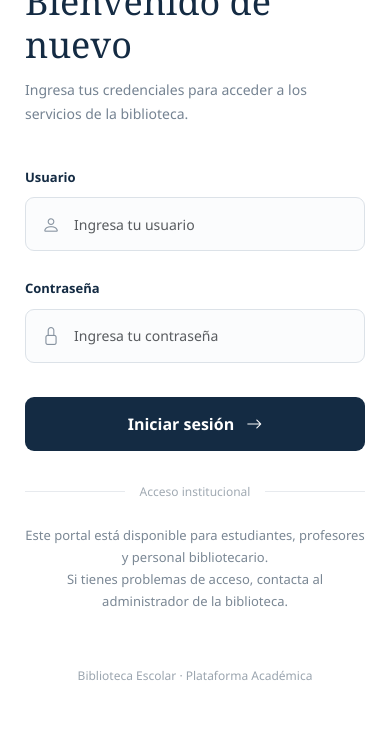
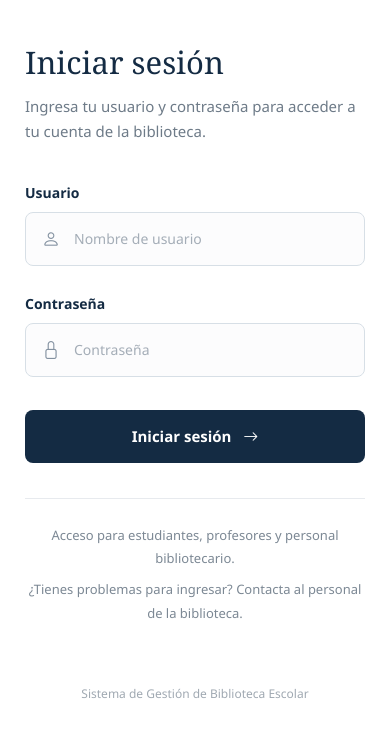
Before and after one commit to Ximenadiaz21/proyecto-final-is, a Django app: page /login/ in a window 390 px wide. Shown: the part 338-1086 px from the top of the page. Before the commit the page ends 1018 px from the top, so only its background shows below. Run offline with Django 5.2, Linux system fonts and the light colour scheme.

Commit message:
Diseño Login

```diff
--- a/templates/login.html
+++ b/templates/login.html
@@ -6,293 +6,259 @@
     <meta name="viewport" content="width=device-width, initial-scale=1.0">
     <title>Iniciar sesión | Biblioteca Escolar</title>
 
-    <!-- Bootstrap 5 -->
-    <link href="https://cdn.jsdelivr.net/npm/bootstrap@5.3.3/dist/css/bootstrap.min.css"
-          rel="stylesheet">
-
-    <!-- Iconos de Bootstrap -->
-    <link href="https://cdn.jsdelivr.net/npm/bootstrap-icons@1.11.3/font/bootstrap-icons.css"
-          rel="stylesheet">
+    <!-- Bootstrap -->
+    <link href="https://cdn.jsdelivr.net/npm/bootstrap@5.3.3/dist/css/bootstrap.min.css" rel="stylesheet">
+    <link href="https://cdn.jsdelivr.net/npm/bootstrap-icons@1.11.3/font/bootstrap-icons.css" rel="stylesheet">
 
     <style>
         :root {
             --azul: #142b43;
-            --azul-claro: #284b68;
+            --azul-secundario: #284b68;
             --dorado: #c5a16b;
-            --fondo: #f5f6f7;
-            --texto: #273747;
-        }
-
-        * {
-            box-sizing: border-box;
+            --gris: #6e7b88;
         }
 
         body {
             margin: 0;
             min-height: 100vh;
-            background-color: var(--fondo);
             font-family: "Segoe UI", Arial, sans-serif;
-            color: var(--texto);
+            background-color: #ffffff;
+            color: #273747;
         }
 
-        .login-layout {
+        .login-container {
             display: flex;
             min-height: 100vh;
         }
 
-        /* Lado izquierdo: bienvenida */
-        .welcome-panel {
+        /* Sección izquierda */
+        .imagen-container {
             width: 52%;
-            position: relative;
+            padding: 50px 60px;
             display: flex;
             flex-direction: column;
             justify-content: space-between;
-            padding: 55px 65px;
+            color: white;
+
             background:
                 linear-gradient(
                     rgba(13, 35, 55, 0.78),
                     rgba(13, 35, 55, 0.86)
                 ),
                 url("https://images.unsplash.com/photo-1507842217343-583bb7270b66?auto=format&fit=crop&w=1600&q=85");
+
             background-size: cover;
             background-position: center;
-            color: white;
         }
 
-        .brand {
+        .logo-biblioteca {
             display: flex;
             align-items: center;
             gap: 14px;
         }
 
-        .brand-icon {
+        .logo-icono {
+            width: 48px;
+            height: 48px;
+            border: 1px solid rgba(255, 255, 255, 0.5);
+            border-radius: 10px;
             display: flex;
+            justify-content: center;
             align-items: center;
-            justify-content: center;
-            width: 52px;
-            height: 52px;
-            border: 1px solid rgba(255,255,255,0.5);
-            border-radius: 12px;
-            font-size: 26px;
+            font-size: 24px;
             color: var(--dorado);
         }
 
-        .brand-name {
-            font-size: 19px;
-            font-weight: 700;
-            letter-spacing: 1px;
+        .logo-texto {
+            font-size: 21px;
+            font-weight: 600;
+            letter-spacing: 0.5px;
         }
 
-        .brand-subtitle {
-            font-size: 12px;
-            letter-spacing: 2px;
-            opacity: 0.75;
+        .bienvenida {
+            max-width: 500px;
         }
 
-        .welcome-content {
-            max-width: 510px;
+        .bienvenida h1 {
+            font-family: Georgia, "Times New Roman", serif;
+            font-size: 52px;
+            font-weight: 400;
+            line-height: 1.2;
+            margin-bottom: 25px;
         }
 
-        .welcome-label {
-            color: #e7c89a;
-            text-transform: uppercase;
-            letter-spacing: 3px;
-            font-size: 12px;
-            font-weight: 600;
-            margin-bottom: 24px;
+        .linea-dorada {
+            width: 55px;
+            height: 3px;
+            background-color: var(--dorado);
+            margin-bottom: 25px;
         }
 
-        .welcome-content h1 {
-            font-family: Georgia, "Times New Roman", serif;
-            font-size: clamp(38px, 4vw, 58px);
-            line-height: 1.15;
-            margin-bottom: 24px;
+        .bienvenida p {
+            font-size: 16px;
+            line-height: 1.9;
+            color: rgba(255, 255, 255, 0.85);
         }
 
-        .welcome-content p {
-            color: rgba(255,255,255,0.82);
-            line-height: 1.8;
-            font-size: 16px;
-            max-width: 430px;
+        .pie-imagen {
+            font-size: 12px;
+            color: rgba(255, 255, 255, 0.65);
         }
 
-        .gold-line {
-            width: 65px;
-            height: 3px;
-            background: var(--dorado);
-            margin-bottom: 28px;
-        }
-
-        .welcome-footer {
-            font-size: 13px;
-            opacity: 0.75;
-        }
-
-        /* Lado derecho: formulario */
-        .form-panel {
+        /* Sección derecha */
+        .formulario-container {
             width: 48%;
             display: flex;
             align-items: center;
             justify-content: center;
-            padding: 55px;
-            background: #ffffff;
+            padding: 50px;
         }
 
-        .form-content {
+        .formulario {
             width: 100%;
-            max-width: 410px;
+            max-width: 400px;
         }
 
-        .form-heading {
-            margin-bottom: 38px;
-        }
-
-        .form-heading .small-label {
-            color: #9b7950;
-            font-size: 12px;
-            letter-spacing: 2px;
-            text-transform: uppercase;
-            font-weight: 700;
-        }
-
-        .form-heading h2 {
-            color: var(--azul);
+        .formulario h2 {
             font-family: Georgia, "Times New Roman", serif;
             font-size: 36px;
-            margin-top: 13px;
+            color: var(--azul);
             margin-bottom: 12px;
         }
 
-        .form-heading p {
-            color: #758392;
-            font-size: 14px;
+        .subtitulo {
+            font-size: 15px;
+            color: var(--gris);
             line-height: 1.7;
+            margin-bottom: 35px;
         }
 
         .form-label {
+            font-size: 14px;
+            font-weight: 600;
             color: var(--azul);
-            font-weight: 600;
-            font-size: 13px;
-            margin-bottom: 10px;
+            margin-bottom: 9px;
         }
 
-        .input-wrapper {
+        .campo {
             position: relative;
+            margin-bottom: 25px;
         }
 
-        .input-wrapper > i {
+        .campo i {
             position: absolute;
             top: 50%;
             left: 17px;
             transform: translateY(-50%);
-            color: #8793a0;
             font-size: 18px;
+            color: #8391a0;
         }
 
         .form-control {
             height: 54px;
-            padding: 12px 15px 12px 48px;
-            border: 1px solid #dce2e8;
-            border-radius: 9px;
-            background: #fbfcfd;
+            padding-left: 48px;
+            border: 1px solid #d7dfe6;
+            border-radius: 8px;
+            background-color: #fcfcfd;
             font-size: 14px;
         }
 
-        .form-control:focus {
-            border-color: var(--azul-claro);
-            box-shadow: 0 0 0 3px rgba(40,75,104,0.12);
+        .form-control::placeholder {
+            color: #a4adb7;
         }
 
-        .btn-login {
-            width: 100%;
-            height: 54px;
-            margin-top: 10px;
-            color: white;
-            background: var(--azul);
-            border: none;
-            border-radius: 9px;
-            font-weight: 600;
-            transition: background 0.2s;
+        .form-control:focus {
+            border-color: var(--azul-secundario);
+            box-shadow: 0 0 0 3px rgba(40, 75, 104, 0.1);
         }
 
-        .btn-login:hover {
-            background: var(--azul-claro);
+        .boton-login {
+            width: 100%;
+            height: 53px;
+            margin-top: 8px;
+            border: none;
+            border-radius: 8px;
+            background-color: var(--azul);
             color: white;
+            font-size: 15px;
+            font-weight: 600;
+            transition: background-color 0.2s;
         }
 
-        .form-divider {
-            display: flex;
-            align-items: center;
-            gap: 15px;
-            margin: 32px 0 23px;
-            color: #a1aab3;
+        .boton-login:hover {
+            background-color: var(--azul-secundario);
+        }
+
+        .informacion {
+            border-top: 1px solid #e7eaee;
+            margin-top: 35px;
+            padding-top: 25px;
+            text-align: center;
+        }
+
+        .informacion p {
+            font-size: 13px;
+            line-height: 1.8;
+            color: #7c8894;
+            margin-bottom: 0;
+        }
+
+        .pie-formulario {
+            margin-top: 60px;
+            text-align: center;
+            color: #a0a9b2;
             font-size: 12px;
         }
 
-        .form-divider::before,
-        .form-divider::after {
-            content: "";
-            flex: 1;
-            height: 1px;
-            background: #e7eaee;
-        }
-
-        .help-text {
-            text-align: center;
-            color: #7a8794;
-            font-size: 13px;
-            line-height: 1.7;
-        }
-
-        .form-footer {
-            text-align: center;
-            margin-top: 55px;
-            font-size: 12px;
-            color: #9ba5af;
-        }
-
+        /* Adaptación a tablet y celular */
         @media (max-width: 900px) {
-            .welcome-panel {
+            .imagen-container {
                 width: 43%;
                 padding: 35px;
             }
 
-            .form-panel {
+            .formulario-container {
                 width: 57%;
                 padding: 35px;
+            }
+
+            .bienvenida h1 {
+                font-size: 40px;
             }
         }
 
         @media (max-width: 700px) {
-            .login-layout {
+            .login-container {
                 flex-direction: column;
             }
 
-            .welcome-panel {
+            .imagen-container {
                 width: 100%;
-                min-height: 230px;
+                min-height: 260px;
                 padding: 28px;
             }
 
-            .welcome-content h1 {
+            .bienvenida h1 {
                 font-size: 30px;
+                margin-top: 30px;
             }
 
-            .welcome-content p,
-            .welcome-label,
-            .gold-line,
-            .welcome-footer {
+            .bienvenida p {
+                font-size: 13px;
+                line-height: 1.6;
+            }
+
+            .pie-imagen {
                 display: none;
             }
 
-            .brand {
-                margin-bottom: 35px;
+            .formulario-container {
+                width: 100%;
+                padding: 45px 25px;
             }
 
-            .form-panel {
-                width: 100%;
-                flex: 1;
-                padding: 45px 25px;
+            .formulario h2 {
+                font-size: 31px;
             }
         }
     </style>
@@ -300,30 +266,25 @@
 
 <body>
 
-<div class="login-layout">
+<div class="login-container">
 
-    <!-- PANEL DE BIENVENIDA -->
-    <section class="welcome-panel">
+    <!-- Imagen y presentación -->
+    <section class="imagen-container">
 
-        <div class="brand">
-            <div class="brand-icon">
+        <div class="logo-biblioteca">
+            <div class="logo-icono">
                 <i class="bi bi-book-half"></i>
             </div>
 
-            <div>
-                <div class="brand-name">BIBLIOTECA</div>
-                <div class="brand-subtitle">SISTEMA ESCOLAR</div>
+            <div class="logo-texto">
+                Biblioteca Escolar
             </div>
         </div>
 
-        <div class="welcome-content">
-            <div class="welcome-label">
-                Tu espacio de conocimiento
-            </div>
+        <div class="bienvenida">
+            <h1>Bienvenido a nuestra biblioteca</h1>
 
-            <h1>El conocimiento comienza aquí.</h1>
-
-            <div class="gold-line"></div>
+            <div class="linea-dorada"></div>
 
             <p>
                 Explora nuestro catálogo, descubre nuevas lecturas
@@ -332,32 +293,28 @@
             </p>
         </div>
 
-        <div class="welcome-footer">
-            © 2026 Biblioteca Escolar · Sistema de Gestión
+        <div class="pie-imagen">
+            © 2026 Biblioteca Escolar
         </div>
 
     </section>
 
-    <!-- PANEL DE INICIO DE SESIÓN -->
-    <section class="form-panel">
+    <!-- Formulario -->
+    <section class="formulario-container">
 
-        <div class="form-content">
+        <div class="formulario">
 
-            <div class="form-heading">
-                <span class="small-label">Portal de acceso</span>
+            <h2>Iniciar sesión</h2>
 
-                <h2>Bienvenido de nuevo</h2>
-
-                <p>
-                    Ingresa tus credenciales para acceder
-                    a los servicios de la biblioteca.
+            <p class="subtitulo">
+                Ingresa tu usuario y contraseña para acceder
+                a tu cuenta de la biblioteca.
             </p>
-            </div>
 
             {% if form.errors %}
                 <div class="alert alert-danger" role="alert">
                     <i class="bi bi-exclamation-circle me-2"></i>
-                    Usuario o contraseña incorrectos.
+                    El usuario o la contraseña son incorrectos.
                 </div>
             {% endif %}
 
@@ -368,13 +325,12 @@
                     <input type="hidden" name="next" value="{{ next }}">
                 {% endif %}
 
-                <!-- USUARIO -->
-                <div class="mb-4">
+                <!-- Usuario -->
                 <label for="id_username" class="form-label">
                     Usuario
                 </label>
 
-                    <div class="input-wrapper">
+                <div class="campo">
                     <i class="bi bi-person"></i>
 
                     <input
@@ -382,21 +338,19 @@
                         name="username"
                         id="id_username"
                         class="form-control"
-                            placeholder="Ingresa tu usuario"
+                        placeholder="Nombre de usuario"
                         value="{{ form.username.value|default_if_none:'' }}"
                         autocomplete="username"
                         required
                     >
                 </div>
-                </div>
 
-                <!-- CONTRASEÑA -->
-                <div class="mb-4">
+                <!-- Contraseña -->
                 <label for="id_password" class="form-label">
                     Contraseña
                 </label>
 
-                    <div class="input-wrapper">
+                <div class="campo">
                     <i class="bi bi-lock"></i>
 
                     <input
@@ -404,34 +358,34 @@
                         name="password"
                         id="id_password"
                         class="form-control"
-                            placeholder="Ingresa tu contraseña"
+                        placeholder="Contraseña"
                         autocomplete="current-password"
                         required
                     >
                 </div>
-                </div>
 
-                <!-- BOTÓN -->
-                <button type="submit" class="btn btn-login">
+                <!-- Iniciar sesión -->
+                <button type="submit" class="boton-login">
                     Iniciar sesión
                     <i class="bi bi-arrow-right ms-2"></i>
                 </button>
+
             </form>
 
-            <div class="form-divider">
-                Acceso institucional
+            <div class="informacion">
+                <p>
+                    Acceso para estudiantes, profesores
+                    y personal bibliotecario.
+                </p>
+
+                <p class="mt-2">
+                    ¿Tienes problemas para ingresar?
+                    Contacta al personal de la biblioteca.
+                </p>
             </div>
 
-            <p class="help-text">
-                Este portal está disponible para estudiantes,
-                profesores y personal bibliotecario.
-                <br>
-                Si tienes problemas de acceso, contacta
-                al administrador de la biblioteca.
-            </p>
-
-            <div class="form-footer">
-                Biblioteca Escolar · Plataforma Académica
+            <div class="pie-formulario">
+                Sistema de Gestión de Biblioteca Escolar
             </div>
 
         </div>
```
Lines whose indentation alone changed are shown as unchanged.
